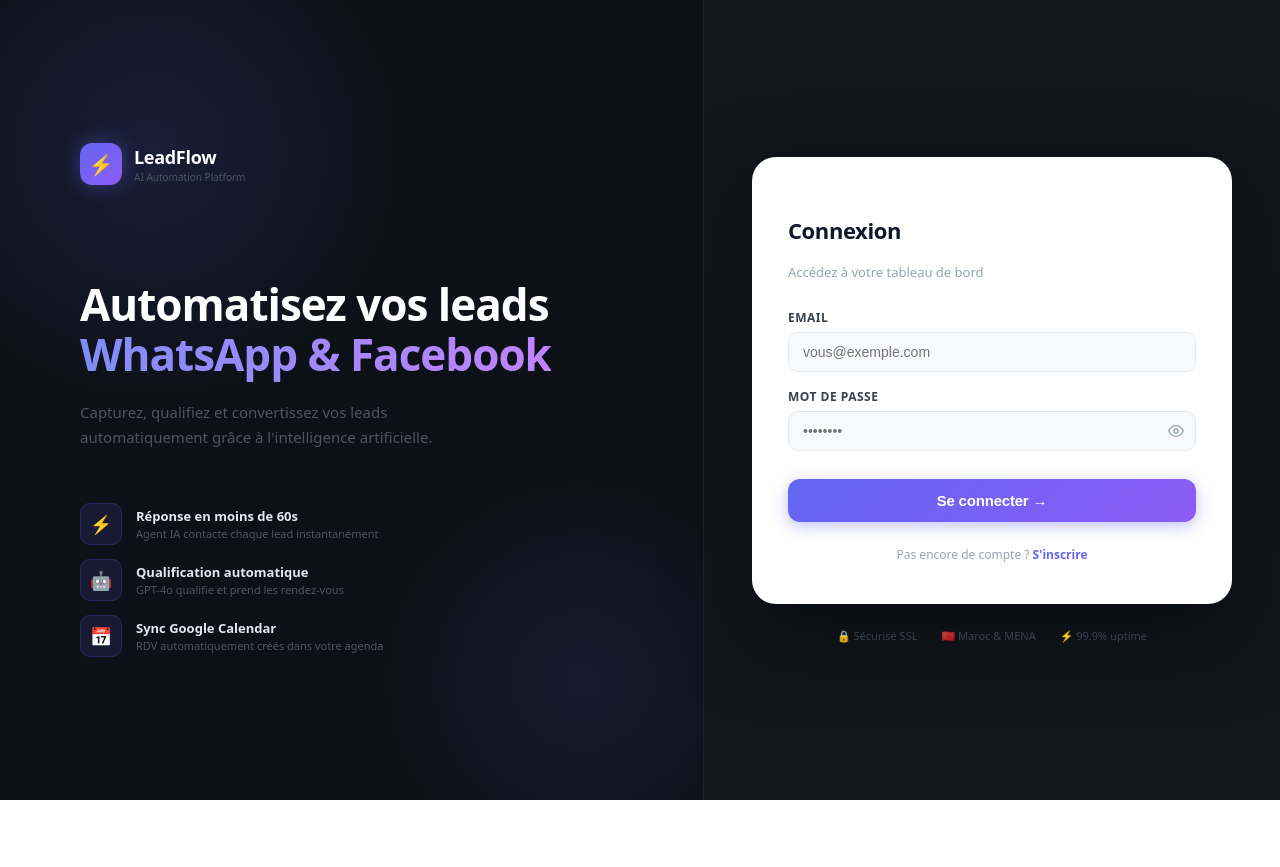
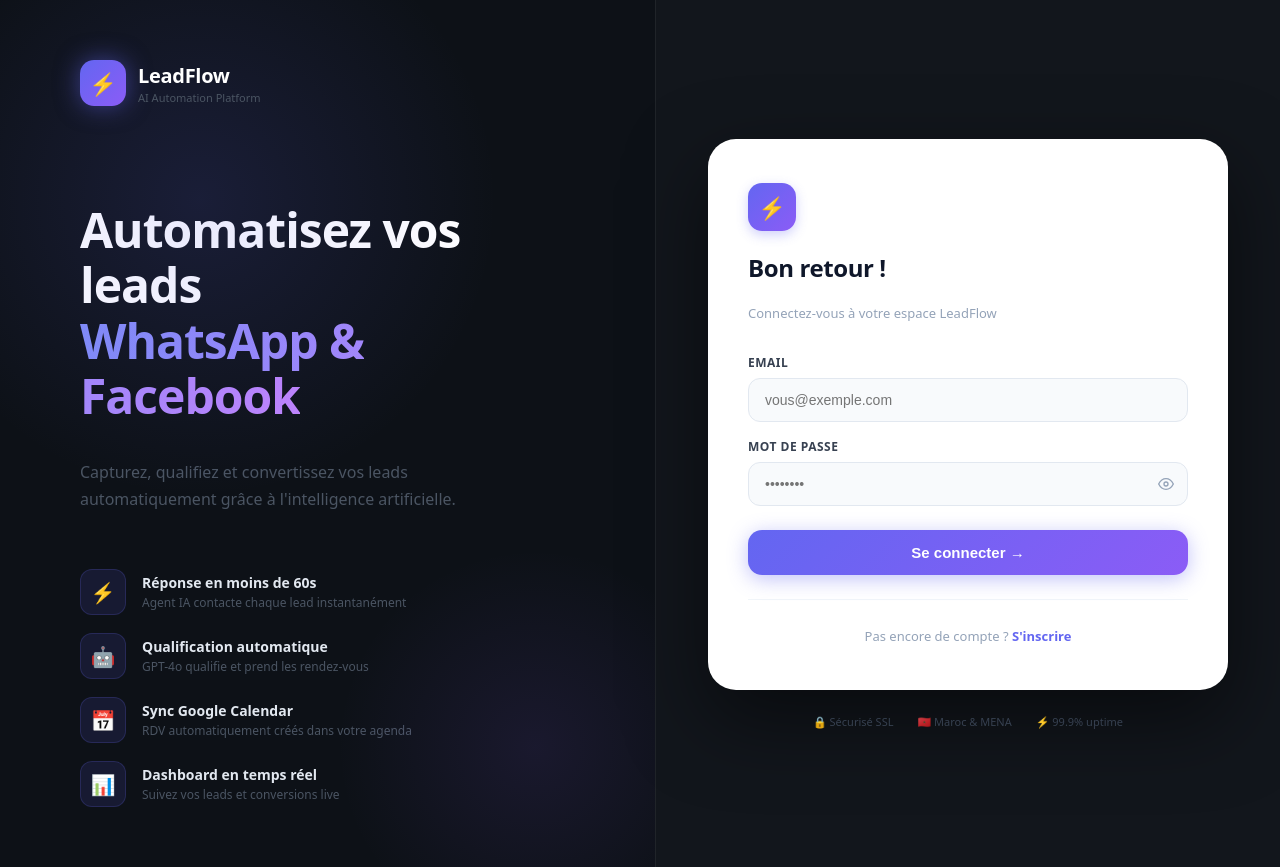
Before and after one commit to Sikraam/saas-leads, a React (Create React App) app in the folder frontend/: page / in a window 1280 px wide. Before the commit the page ends 800 px from the top, so only its background shows below. Built offline with nearby package versions, Linux system fonts and the light colour scheme; no server answers.

Commit message:
feat: improved register page with name field

```diff
--- a/frontend/src/pages/LoginPage.js
+++ b/frontend/src/pages/LoginPage.js
@@ -4,6 +4,7 @@
 export default function LoginPage({ onLogin }) {
   const [email, setEmail]       = useState('');
   const [password, setPassword] = useState('');
+  const [name, setName]         = useState('');
   const [error, setError]       = useState('');
   const [loading, setLoading]   = useState(false);
   const [showPwd, setShowPwd]   = useState(false);
@@ -15,7 +16,7 @@
     setError('');
     try {
       if (isRegister) {
-        const res = await register({ email, password, name: email.split('@')[0] });
+        const res = await register({ email, password, name });
         localStorage.setItem('token', res.data.token);
         localStorage.setItem('user', JSON.stringify(res.data.user));
         onLogin(res.data.user);
@@ -32,6 +33,13 @@
     }
   };
 
+  const inputStyle = {
+    width: '100%', padding: '13px 16px',
+    border: '1.5px solid #e2e8f0', borderRadius: 12,
+    fontSize: 14, outline: 'none', boxSizing: 'border-box',
+    color: '#0f172a', background: '#f8fafc', transition: 'all 0.2s',
+  };
+
   return (
     <div style={{
       minHeight: '100vh', display: 'flex',
@@ -46,7 +54,7 @@
       }}>
         <div style={{
           position: 'absolute', top: -100, left: -100,
-          width: 500, height: 500, borderRadius: '50%',
+          width: 600, height: 600, borderRadius: '50%',
           background: 'radial-gradient(circle, rgba(99,102,241,0.15) 0%, transparent 70%)',
           pointerEvents: 'none',
         }} />
@@ -57,22 +65,23 @@
           pointerEvents: 'none',
         }} />
 
+        {/* Logo */}
         <div style={{ display: 'flex', alignItems: 'center', gap: 12, marginBottom: 64, position: 'relative' }}>
           <div style={{
-            width: 42, height: 42,
+            width: 46, height: 46,
             background: 'linear-gradient(135deg,#6366f1,#8b5cf6)',
-            borderRadius: 12, display: 'flex', alignItems: 'center',
-            justifyContent: 'center', fontSize: 20,
-            boxShadow: '0 0 20px rgba(99,102,241,0.4)',
+            borderRadius: 14, display: 'flex', alignItems: 'center',
+            justifyContent: 'center', fontSize: 22,
+            boxShadow: '0 0 24px rgba(99,102,241,0.5)',
           }}>⚡</div>
           <div>
-            <div style={{ fontSize: 18, fontWeight: 800, color: '#fff', letterSpacing: '-0.3px' }}>LeadFlow</div>
-            <div style={{ fontSize: 10, color: '#4b5563', marginTop: 1 }}>AI Automation Platform</div>
+            <div style={{ fontSize: 20, fontWeight: 800, color: '#fff', letterSpacing: '-0.3px' }}>LeadFlow</div>
+            <div style={{ fontSize: 11, color: '#4b5563', marginTop: 1 }}>AI Automation Platform</div>
           </div>
         </div>
 
-        <div style={{ position: 'relative' }}>
-          <h1 style={{ fontSize: 44, fontWeight: 900, color: '#fff', lineHeight: 1.15, marginBottom: 20, letterSpacing: '-1px' }}>
+        {/* Headline */}
+        <h1 style={{ fontSize: 48, fontWeight: 900, color: '#fff', lineHeight: 1.15, marginBottom: 20, letterSpacing: '-1px' }}>
           Automatisez vos leads<br />
           <span style={{
             background: 'linear-gradient(90deg,#818cf8,#c084fc)',
@@ -81,91 +90,110 @@
             WhatsApp & Facebook
           </span>
         </h1>
-          <p style={{ fontSize: 15, color: '#4b5563', lineHeight: 1.7, maxWidth: 420, marginBottom: 52 }}>
+        <p style={{ fontSize: 16, color: '#4b5563', lineHeight: 1.7, maxWidth: 440, marginBottom: 56 }}>
           Capturez, qualifiez et convertissez vos leads automatiquement grâce à l'intelligence artificielle.
         </p>
 
-          <div style={{ display: 'flex', flexDirection: 'column', gap: 14 }}>
+        {/* Features */}
+        <div style={{ display: 'flex', flexDirection: 'column', gap: 18 }}>
           {[
-              { icon: '⚡', title: 'Réponse en moins de 60s',  desc: 'Agent IA contacte chaque lead instantanément' },
+            { icon: '⚡', title: 'Réponse en moins de 60s', desc: 'Agent IA contacte chaque lead instantanément' },
             { icon: '🤖', title: 'Qualification automatique', desc: 'GPT-4o qualifie et prend les rendez-vous' },
-              { icon: '📅', title: 'Sync Google Calendar',     desc: 'RDV automatiquement créés dans votre agenda' },
+            { icon: '📅', title: 'Sync Google Calendar', desc: 'RDV automatiquement créés dans votre agenda' },
+            { icon: '📊', title: 'Dashboard en temps réel', desc: 'Suivez vos leads et conversions live' },
           ].map(f => (
-              <div key={f.title} style={{ display: 'flex', alignItems: 'center', gap: 14 }}>
+            <div key={f.title} style={{ display: 'flex', alignItems: 'center', gap: 16 }}>
               <div style={{
-                  width: 40, height: 40, borderRadius: 10,
+                width: 44, height: 44, borderRadius: 12,
                 background: 'rgba(99,102,241,0.12)',
                 border: '1px solid rgba(99,102,241,0.2)',
                 display: 'flex', alignItems: 'center', justifyContent: 'center',
-                  fontSize: 18, flexShrink: 0,
+                fontSize: 20, flexShrink: 0,
               }}>{f.icon}</div>
               <div>
-                  <div style={{ fontSize: 13, fontWeight: 600, color: '#e2e8f0' }}>{f.title}</div>
-                  <div style={{ fontSize: 11, color: '#4b5563', marginTop: 1 }}>{f.desc}</div>
+                <div style={{ fontSize: 14, fontWeight: 600, color: '#e2e8f0' }}>{f.title}</div>
+                <div style={{ fontSize: 12, color: '#4b5563', marginTop: 2 }}>{f.desc}</div>
               </div>
             </div>
           ))}
         </div>
       </div>
-      </div>
 
       {/* RIGHT PANEL */}
       <div style={{
-        width: 480, display: 'flex', alignItems: 'center',
-        justifyContent: 'center', padding: '40px 48px',
+        width: 520, display: 'flex', alignItems: 'center',
+        justifyContent: 'center', padding: '40px 52px',
         background: 'rgba(255,255,255,0.02)',
         borderLeft: '1px solid rgba(255,255,255,0.06)',
       }}>
         <div style={{ width: '100%' }}>
           <div style={{
-            background: '#fff', borderRadius: 24, padding: '40px 36px',
+            background: '#fff', borderRadius: 28, padding: '44px 40px',
             boxShadow: '0 30px 80px rgba(0,0,0,0.5)',
           }}>
-            <div style={{ marginBottom: 28 }}>
-              <h2 style={{ fontSize: 22, fontWeight: 800, color: '#0f172a', letterSpacing: '-0.4px' }}>
-                {isRegister ? 'Créer un compte' : 'Connexion'}
+            {/* Header */}
+            <div style={{ marginBottom: 32 }}>
+              <div style={{
+                width: 48, height: 48, borderRadius: 14,
+                background: 'linear-gradient(135deg,#6366f1,#8b5cf6)',
+                display: 'flex', alignItems: 'center', justifyContent: 'center',
+                fontSize: 22, marginBottom: 16,
+                boxShadow: '0 4px 12px rgba(99,102,241,0.3)',
+              }}>⚡</div>
+              <h2 style={{ fontSize: 24, fontWeight: 800, color: '#0f172a', letterSpacing: '-0.4px' }}>
+                {isRegister ? 'Créer un compte' : 'Bon retour !'}
               </h2>
-              <p style={{ fontSize: 13, color: '#94a3b8', marginTop: 4 }}>
-                {isRegister ? 'Rejoignez LeadFlow' : 'Accédez à votre tableau de bord'}
+              <p style={{ fontSize: 13, color: '#94a3b8', marginTop: 6 }}>
+                {isRegister ? 'Rejoignez LeadFlow et automatisez vos leads' : 'Connectez-vous à votre espace LeadFlow'}
               </p>
             </div>
 
             {error && (
               <div style={{
-                background: '#fef2f2', color: '#dc2626', padding: '11px 14px',
-                borderRadius: 10, fontSize: 13, marginBottom: 20,
+                background: '#fef2f2', color: '#dc2626', padding: '12px 16px',
+                borderRadius: 12, fontSize: 13, marginBottom: 24,
                 border: '1px solid #fecaca', display: 'flex', alignItems: 'center', gap: 8,
               }}>
                 <svg width="14" height="14" viewBox="0 0 24 24" fill="none" stroke="currentColor" strokeWidth="2">
-                  <circle cx="12" cy="12" r="10" /><line x1="12" y1="8" x2="12" y2="12" /><line x1="12" y1="16" x2="12.01" y2="16" />
+                  <circle cx="12" cy="12" r="10"/><line x1="12" y1="8" x2="12" y2="12"/><line x1="12" y1="16" x2="12.01" y2="16"/>
                 </svg>
                 {error}
               </div>
             )}
 
-            <form onSubmit={handleSubmit}>
-              <div style={{ marginBottom: 16 }}>
-                <label style={{ fontSize: 12, fontWeight: 600, color: '#374151', display: 'block', marginBottom: 6, textTransform: 'uppercase', letterSpacing: '0.5px' }}>
+            <form onSubmit={handleSubmit} style={{ display: 'flex', flexDirection: 'column', gap: 16 }}>
+              {isRegister && (
+                <div>
+                  <label style={{ fontSize: 12, fontWeight: 600, color: '#374151', display: 'block', marginBottom: 7, textTransform: 'uppercase', letterSpacing: '0.5px' }}>
+                    Nom complet
+                  </label>
+                  <input
+                    type="text" value={name} required={isRegister}
+                    onChange={e => setName(e.target.value)}
+                    placeholder="Votre nom complet"
+                    style={inputStyle}
+                    onFocus={e => { e.target.style.borderColor = '#6366f1'; e.target.style.background = '#fff'; e.target.style.boxShadow = '0 0 0 3px rgba(99,102,241,0.1)'; }}
+                    onBlur={e => { e.target.style.borderColor = '#e2e8f0'; e.target.style.background = '#f8fafc'; e.target.style.boxShadow = 'none'; }}
+                  />
+                </div>
+              )}
+
+              <div>
+                <label style={{ fontSize: 12, fontWeight: 600, color: '#374151', display: 'block', marginBottom: 7, textTransform: 'uppercase', letterSpacing: '0.5px' }}>
                   Email
                 </label>
                 <input
                   type="email" value={email} required
                   onChange={e => setEmail(e.target.value)}
                   placeholder="vous@exemple.com"
-                  style={{
-                    width: '100%', padding: '11px 14px',
-                    border: '1.5px solid #e2e8f0', borderRadius: 10,
-                    fontSize: 14, outline: 'none', boxSizing: 'border-box',
-                    color: '#0f172a', transition: 'border-color 0.2s',
-                    background: '#f8fafc',
-                  }}
-                  onFocus={e => { e.target.style.borderColor = '#6366f1'; e.target.style.background = '#fff'; }}
-                  onBlur={e => { e.target.style.borderColor = '#e2e8f0'; e.target.style.background = '#f8fafc'; }}
+                  style={inputStyle}
+                  onFocus={e => { e.target.style.borderColor = '#6366f1'; e.target.style.background = '#fff'; e.target.style.boxShadow = '0 0 0 3px rgba(99,102,241,0.1)'; }}
+                  onBlur={e => { e.target.style.borderColor = '#e2e8f0'; e.target.style.background = '#f8fafc'; e.target.style.boxShadow = 'none'; }}
                 />
               </div>
 
-              <div style={{ marginBottom: 28 }}>
-                <label style={{ fontSize: 12, fontWeight: 600, color: '#374151', display: 'block', marginBottom: 6, textTransform: 'uppercase', letterSpacing: '0.5px' }}>
+              <div>
+                <label style={{ fontSize: 12, fontWeight: 600, color: '#374151', display: 'block', marginBottom: 7, textTransform: 'uppercase', letterSpacing: '0.5px' }}>
                   Mot de passe
                 </label>
                 <div style={{ position: 'relative' }}>
@@ -173,51 +201,45 @@
                     type={showPwd ? 'text' : 'password'} value={password} required
                     onChange={e => setPassword(e.target.value)}
                     placeholder="••••••••"
-                    style={{
-                      width: '100%', padding: '11px 42px 11px 14px',
-                      border: '1.5px solid #e2e8f0', borderRadius: 10,
-                      fontSize: 14, outline: 'none', boxSizing: 'border-box',
-                      color: '#0f172a', transition: 'border-color 0.2s',
-                      background: '#f8fafc',
-                    }}
-                    onFocus={e => { e.target.style.borderColor = '#6366f1'; e.target.style.background = '#fff'; }}
-                    onBlur={e => { e.target.style.borderColor = '#e2e8f0'; e.target.style.background = '#f8fafc'; }}
+                    style={{ ...inputStyle, paddingRight: 44 }}
+                    onFocus={e => { e.target.style.borderColor = '#6366f1'; e.target.style.background = '#fff'; e.target.style.boxShadow = '0 0 0 3px rgba(99,102,241,0.1)'; }}
+                    onBlur={e => { e.target.style.borderColor = '#e2e8f0'; e.target.style.background = '#f8fafc'; e.target.style.boxShadow = 'none'; }}
                   />
                   <button type="button" onClick={() => setShowPwd(!showPwd)} style={{
-                    position: 'absolute', right: 12, top: '50%', transform: 'translateY(-50%)',
+                    position: 'absolute', right: 14, top: '50%', transform: 'translateY(-50%)',
                     background: 'none', border: 'none', cursor: 'pointer', color: '#94a3b8', padding: 0,
                     display: 'flex', alignItems: 'center',
                   }}>
                     {showPwd
-                      ? <svg width="16" height="16" viewBox="0 0 24 24" fill="none" stroke="currentColor" strokeWidth="2"><path d="M17.94 17.94A10.07 10.07 0 0112 20c-7 0-11-8-11-8a18.45 18.45 0 015.06-5.94M9.9 4.24A9.12 9.12 0 0112 4c7 0 11 8 11 8a18.5 18.5 0 01-2.16 3.19m-6.72-1.07a3 3 0 11-4.24-4.24M1 1l22 22" /></svg>
-                      : <svg width="16" height="16" viewBox="0 0 24 24" fill="none" stroke="currentColor" strokeWidth="2"><path d="M1 12s4-8 11-8 11 8 11 8-4 8-11 8-11-8-11-8z" /><circle cx="12" cy="12" r="3" /></svg>
+                      ? <svg width="16" height="16" viewBox="0 0 24 24" fill="none" stroke="currentColor" strokeWidth="2"><path d="M17.94 17.94A10.07 10.07 0 0112 20c-7 0-11-8-11-8a18.45 18.45 0 015.06-5.94M9.9 4.24A9.12 9.12 0 0112 4c7 0 11 8 11 8a18.5 18.5 0 01-2.16 3.19m-6.72-1.07a3 3 0 11-4.24-4.24M1 1l22 22"/></svg>
+                      : <svg width="16" height="16" viewBox="0 0 24 24" fill="none" stroke="currentColor" strokeWidth="2"><path d="M1 12s4-8 11-8 11 8 11 8-4 8-11 8-11-8-11-8z"/><circle cx="12" cy="12" r="3"/></svg>
                     }
                   </button>
                 </div>
               </div>
 
               <button type="submit" disabled={loading} style={{
-                width: '100%', padding: '13px',
+                width: '100%', padding: '14px',
                 background: loading ? '#a5b4fc' : 'linear-gradient(135deg,#6366f1,#8b5cf6)',
-                color: '#fff', border: 'none', borderRadius: 12,
+                color: '#fff', border: 'none', borderRadius: 14,
                 fontSize: 15, fontWeight: 700, cursor: loading ? 'not-allowed' : 'pointer',
-                transition: 'all 0.2s', letterSpacing: '-0.2px',
-                boxShadow: loading ? 'none' : '0 4px 15px rgba(99,102,241,0.4)',
+                transition: 'all 0.2s', marginTop: 8,
+                boxShadow: loading ? 'none' : '0 4px 20px rgba(99,102,241,0.4)',
               }}
-                onMouseEnter={e => { if (!loading) e.target.style.transform = 'translateY(-1px)'; }}
-                onMouseLeave={e => { e.target.style.transform = 'none'; }}
+                onMouseEnter={e => { if (!loading) { e.target.style.transform = 'translateY(-1px)'; e.target.style.boxShadow = '0 6px 24px rgba(99,102,241,0.5)'; }}}
+                onMouseLeave={e => { e.target.style.transform = 'none'; e.target.style.boxShadow = '0 4px 20px rgba(99,102,241,0.4)'; }}
               >
                 {loading ? '...' : isRegister ? 'Créer mon compte →' : 'Se connecter →'}
               </button>
             </form>
 
-            <div style={{ textAlign: 'center', marginTop: 20 }}>
-              <span style={{ fontSize: 12, color: '#94a3b8' }}>
+            <div style={{ textAlign: 'center', marginTop: 24, paddingTop: 24, borderTop: '1px solid #f1f5f9' }}>
+              <span style={{ fontSize: 13, color: '#94a3b8' }}>
                 {isRegister ? 'Déjà un compte ? ' : 'Pas encore de compte ? '}
               </span>
               <span
                 onClick={() => { setIsRegister(!isRegister); setError(''); }}
-                style={{ fontSize: 12, color: '#6366f1', cursor: 'pointer', fontWeight: 600 }}
+                style={{ fontSize: 13, color: '#6366f1', cursor: 'pointer', fontWeight: 700 }}
               >
                 {isRegister ? 'Se connecter' : "S'inscrire"}
               </span>
```
Lines whose indentation alone changed are shown as unchanged.
